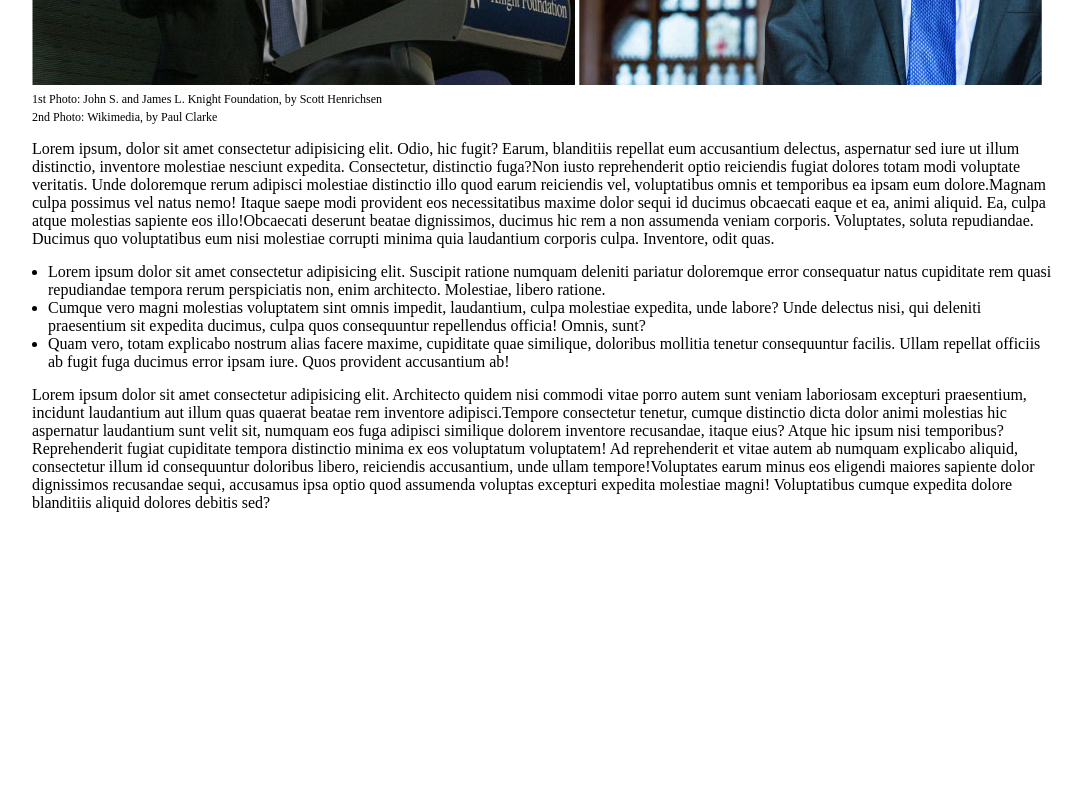
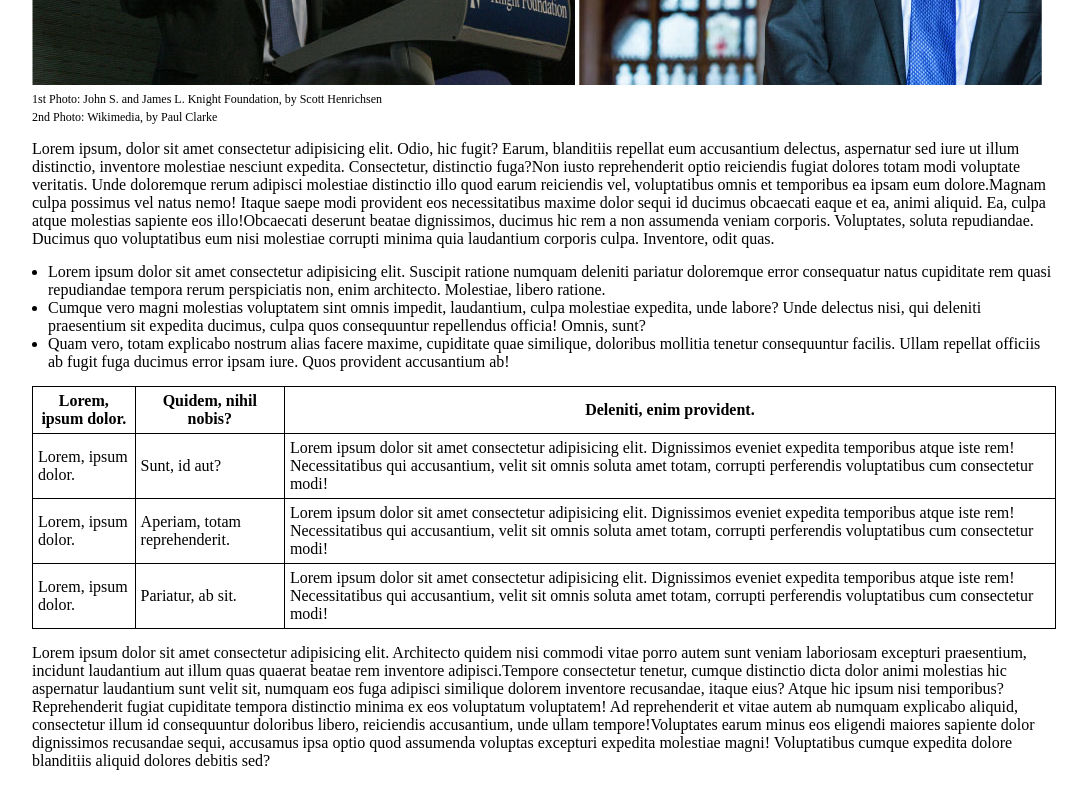
Before and after one commit to michelearcopinto/html-css-booleaner, a plain HTML site: page index.html in a window 1280 px wide. Shown: the part 563-1363 px from the top of the page, without its empty margins (96-1183 px from the left). Before the commit the page ends 1090 px from the top, so only its background shows below. Drawn offline with Linux system fonts and the light colour scheme.

Commit message:
Table structure development

```diff
--- a/assets/css/style.css
+++ b/assets/css/style.css
@@ -54,10 +54,20 @@ a {
     font-size: 12px;
 }
 
-p {
+p,
+table,
+ul {
     margin-block: 15px;
 }
 
 li {
     margin-left: 1em;
 }
+
+table,
+td,
+th {
+    border: 1px solid black;
+    border-collapse: collapse;
+    padding: 5px;
+}
--- a/index.html
+++ b/index.html
@@ -59,7 +59,37 @@
                 </ul>
 
                 <table>
+                    <thead>
+                        <th>Lorem, ipsum dolor.</td>
+                        <th>Quidem, nihil nobis?</td>
+                        <th>Deleniti, enim provident.</td>
+                    </thead>
 
+                    <tbody>
+                        <tr>
+                            <td>Lorem, ipsum dolor.</td>
+                            <td>Sunt, id aut?</td>
+                            <td>Lorem ipsum dolor sit amet consectetur adipisicing elit. Dignissimos eveniet expedita
+                                temporibus atque iste rem! Necessitatibus qui accusantium, velit sit omnis soluta amet
+                                totam, corrupti perferendis voluptatibus cum consectetur modi!</td>
+                        </tr>
+
+                        <tr>
+                            <td>Lorem, ipsum dolor.</td>
+                            <td>Aperiam, totam reprehenderit.</td>
+                            <td>Lorem ipsum dolor sit amet consectetur adipisicing elit. Dignissimos eveniet expedita
+                                temporibus atque iste rem! Necessitatibus qui accusantium, velit sit omnis soluta amet
+                                totam, corrupti perferendis voluptatibus cum consectetur modi!</td>
+                        </tr>
+
+                        <tr>
+                            <td>Lorem, ipsum dolor.</td>
+                            <td>Pariatur, ab sit.</td>
+                            <td>Lorem ipsum dolor sit amet consectetur adipisicing elit. Dignissimos eveniet expedita
+                                temporibus atque iste rem! Necessitatibus qui accusantium, velit sit omnis soluta amet
+                                totam, corrupti perferendis voluptatibus cum consectetur modi!</td>
+                        </tr>
+                    </tbody>
                 </table>
 
                 <p>
```
